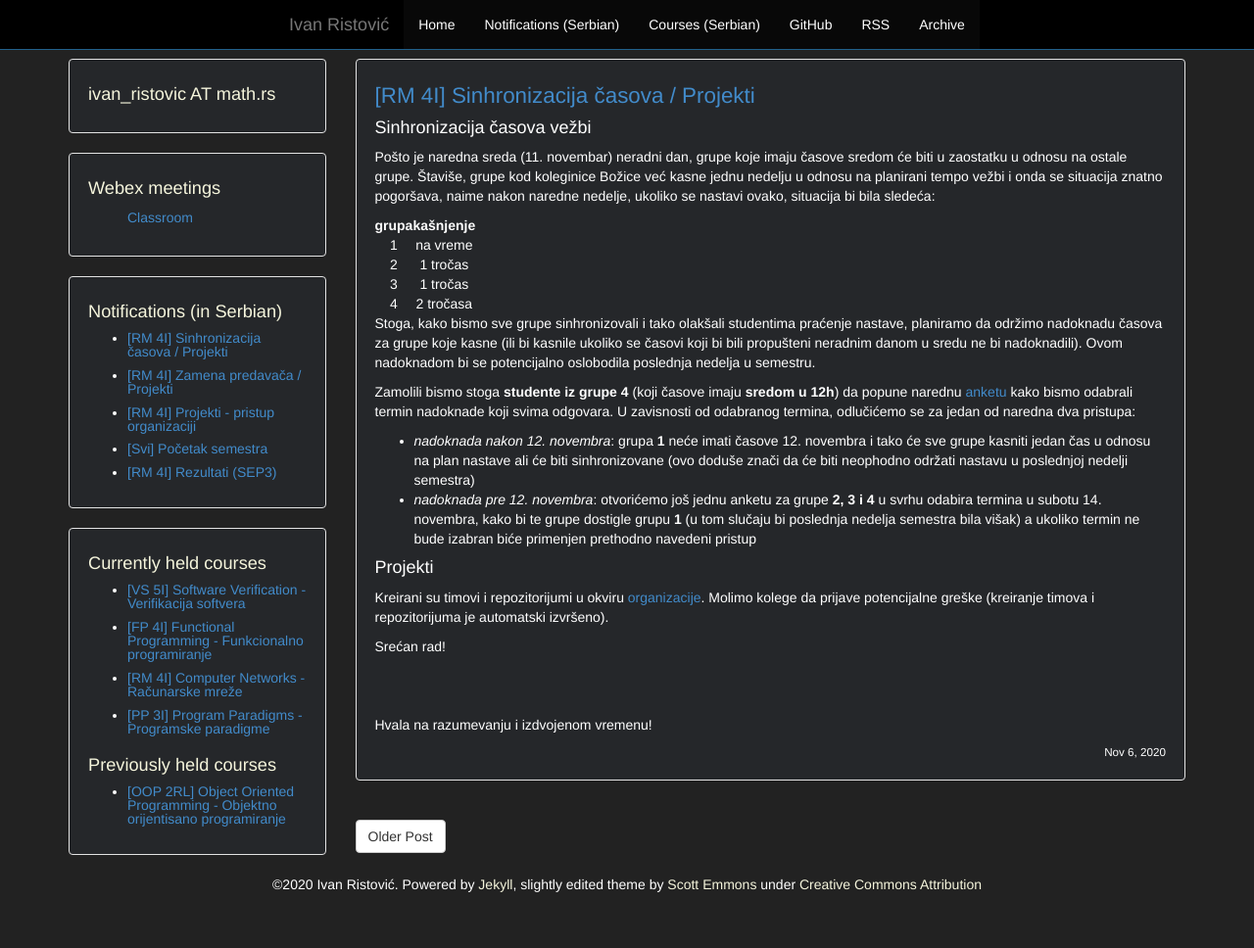
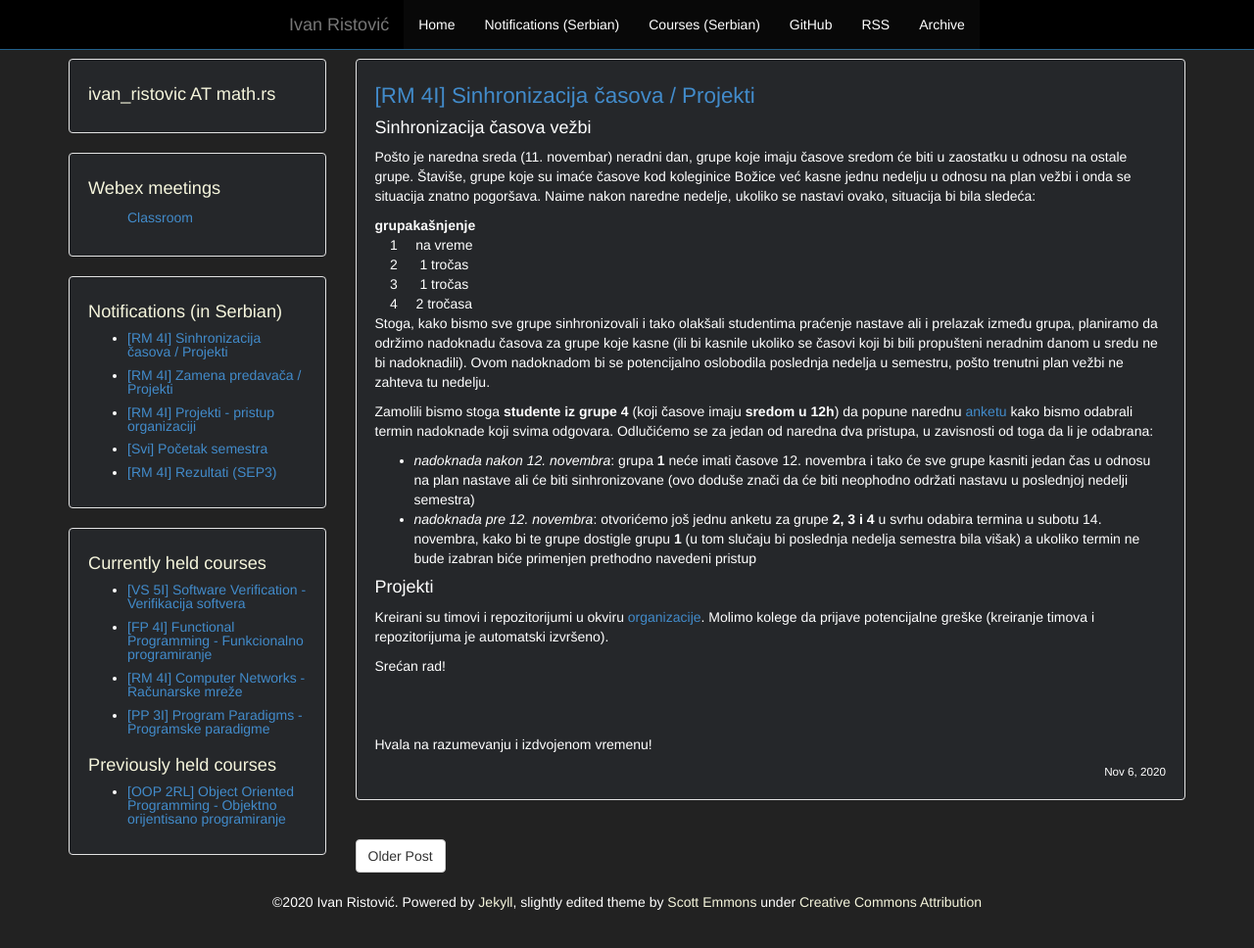
Before and after one commit to ivan-ristovic/ivan-ristovic.github.io, a Jekyll site: the page built from _posts/2020_2021/2020-11-02-rm-compensation.md, in a window 1280 px wide and 1001 px high. Shown: the top 968 px of the window at 98% size. Built offline with Jekyll 4.4.1, drawn with Linux system fonts in a browser that asks for light colours.

Commit message:
[RM] Sync

```diff
--- a/_posts/2020_2021/2020-11-02-rm-compensation.md
+++ b/_posts/2020_2021/2020-11-02-rm-compensation.md
@@ -9,9 +9,9 @@ comments: false
 #### Sinhronizacija časova vežbi
 
 Pošto je naredna sreda (11. novembar) neradni dan, grupe koje imaju časove sredom će biti u zaostatku
-u odnosu na ostale grupe. Štaviše, grupe kod koleginice Božice već kasne jednu nedelju u odnosu na
-planirani tempo vežbi i onda se situacija znatno pogoršava, naime nakon naredne nedelje, ukoliko se
-nastavi ovako, situacija bi bila sledeća:
+u odnosu na ostale grupe. Štaviše, grupe koje su imaće časove kod koleginice Božice već kasne jednu
+nedelju u odnosu na plan vežbi i onda se situacija znatno pogoršava. Naime nakon naredne nedelje,
+ukoliko se nastavi ovako, situacija bi bila sledeća:
 
 | grupa | kašnjenje |
 |:-----:|:---------:|
@@ -20,14 +20,14 @@ nastavi ovako, situacija bi bila sledeća:
 |   3   |  1 tročas |
 |   4   | 2 tročasa |
 
-Stoga, kako bismo sve grupe sinhronizovali i tako olakšali studentima praćenje nastave, planiramo
-da održimo nadoknadu časova za grupe koje kasne (ili bi kasnile ukoliko se časovi koji bi bili
-propušteni neradnim danom u sredu ne bi nadoknadili). Ovom nadoknadom bi se potencijalno oslobodila
-poslednja nedelja u semestru.
+Stoga, kako bismo sve grupe sinhronizovali i tako olakšali studentima praćenje nastave ali i prelazak
+između grupa, planiramo da održimo nadoknadu časova za grupe koje kasne (ili bi kasnile ukoliko se
+časovi koji bi bili propušteni neradnim danom u sredu ne bi nadoknadili). Ovom nadoknadom bi se
+potencijalno oslobodila poslednja nedelja u semestru, pošto trenutni plan vežbi ne zahteva tu nedelju.
 
 Zamolili bismo stoga **studente iz grupe 4** (koji časove imaju **sredom u 12h**) da popune narednu
 [anketu](https://forms.gle/HYPZtBEaqW9AFBou6) kako bismo odabrali termin nadoknade koji svima odgovara.
-U zavisnosti od odabranog termina, odlučićemo se za jedan od naredna dva pristupa:
+Odlučićemo se za jedan od naredna dva pristupa, u zavisnosti od toga da li je odabrana:
   - *nadoknada nakon 12. novembra*: grupa **1** neće imati časove 12. novembra i tako će
   sve grupe kasniti jedan čas u odnosu na plan nastave ali će biti sinhronizovane (ovo doduše
   znači da će biti neophodno održati nastavu u poslednjoj nedelji semestra)
```
